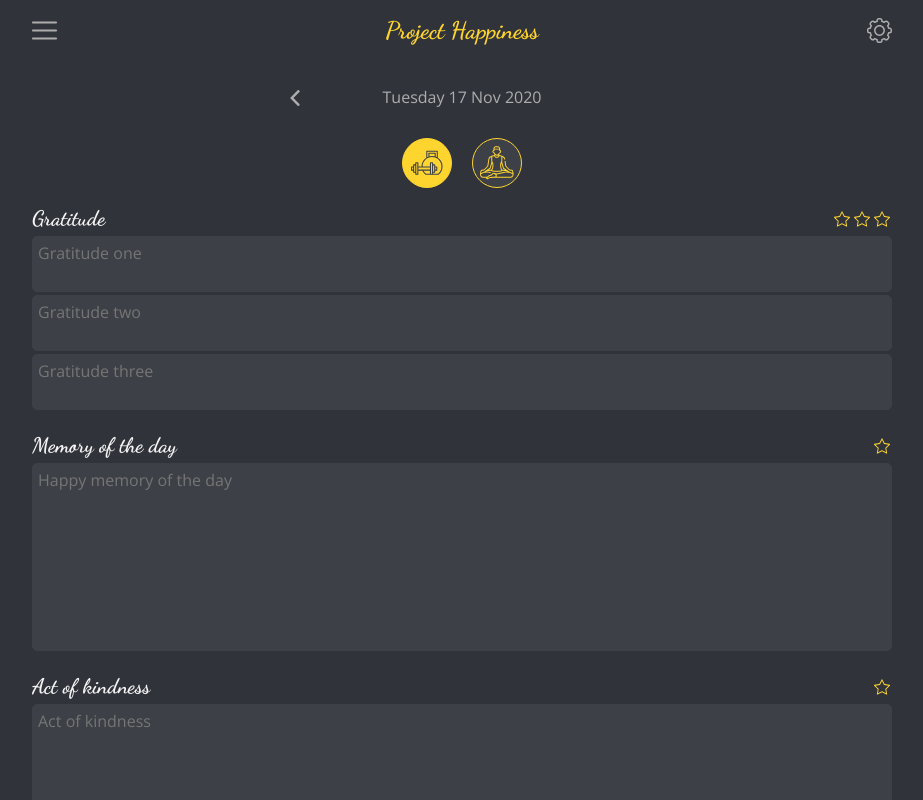
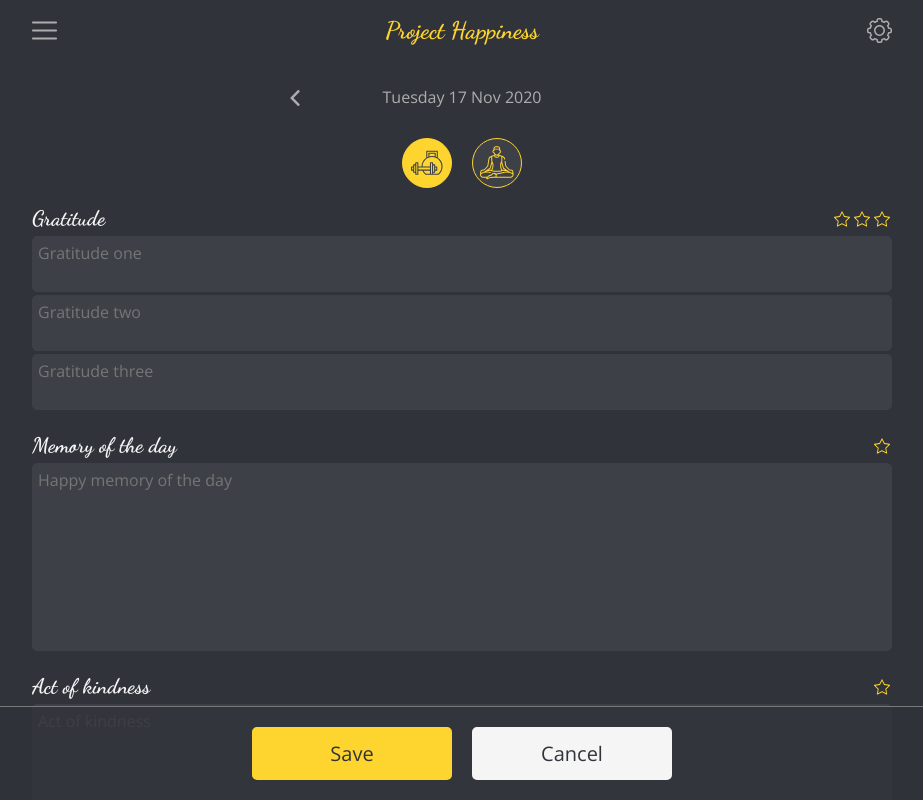
Before and after one commit to sasolini/project-happiness, a React (Create React App) app in the folder client/: page /single-day in a window 1280 px wide. Both pictures are taken after a click on the element 605 px from the left and 163 px from the top of the page. Shown: the top 800 px of the page, without its empty margins (178-1101 px from the left). Built offline with nearby package versions, Linux system fonts and the light colour scheme; no server answers.

Commit message:
implement update functionality and add cancel button to a diary

```diff
--- a/client/src/Pages/RegAndLoginPage/RegAndLoginPage.jsx
+++ b/client/src/Pages/RegAndLoginPage/RegAndLoginPage.jsx
@@ -66,7 +66,6 @@ const RegAndLoginPage = ({ type }) => {
       })
       .then(
         (response) => {
-          console.log(response.data);
           if (response.data.token) {
             localStorage.setItem("user", JSON.stringify(response.data));
           }
--- a/client/src/Pages/SingleDayPage/SingleDayPage.jsx
+++ b/client/src/Pages/SingleDayPage/SingleDayPage.jsx
@@ -1,4 +1,4 @@
-import React, { useState, useEffect, useMemo } from "react";
+import React, { useState, useEffect, useCallback } from "react";
 import axios from "axios";
 
 import authHeader from "../../services/auth-header";
@@ -18,16 +18,6 @@ const SingleDayPage = () => {
   const [currentDate, setCurrentDate] = useState(
     new Date(new Date().toDateString())
   );
-  const [workout, setWorkout] = useState(false);
-  const [meditation, setMeditation] = useState(false);
-  const [gratitude1, setGratitude1] = useState("");
-  const [gratitude2, setGratitude2] = useState("");
-  const [gratitude3, setGratitude3] = useState("");
-  const [memoryOfTheDay, setMemoryOfTheDay] = useState("");
-  const [actOfKindness, setActOfKindness] = useState("");
-  const [dbData, setDbData] = useState({});
-
-  const inputForm = document.getElementsByTagName("form")[0];
 
   const initialState = {
     workout: false,
@@ -39,17 +29,71 @@ const SingleDayPage = () => {
     kindness: "",
   };
 
-  // const initialState = useMemo(() => {
-  //   return {
-  //     workout: false,
-  //     meditation: false,
-  //     gratitude1: "",
-  //     gratitude2: "",
-  //     gratitude3: "",
-  //     memory: "",
-  //     kindness: "",
-  //   };
-  // });
+  const [workout, setWorkout] = useState(false);
+  const [meditation, setMeditation] = useState(false);
+  const [gratitude1, setGratitude1] = useState("");
+  const [gratitude2, setGratitude2] = useState("");
+  const [gratitude3, setGratitude3] = useState("");
+  const [memoryOfTheDay, setMemoryOfTheDay] = useState("");
+  const [actOfKindness, setActOfKindness] = useState("");
+  const [dbData, setDbData] = useState(initialState);
+  const [hasChanges, setHasChanges] = useState(false);
+
+  const inputForm = document.getElementsByTagName("form")[0];
+
+  const checkForChanges = useCallback(() => {
+    if (
+      dbData.workout !== workout ||
+      dbData.meditation !== meditation ||
+      dbData.gratitude1 !== gratitude1 ||
+      dbData.gratitude2 !== gratitude2 ||
+      dbData.gratitude3 !== gratitude3 ||
+      dbData.memory !== memoryOfTheDay ||
+      dbData.kindness !== actOfKindness
+    ) {
+      return true;
+    } else {
+      return false;
+    }
+  }, [
+    dbData,
+    workout,
+    meditation,
+    gratitude1,
+    gratitude2,
+    gratitude3,
+    memoryOfTheDay,
+    actOfKindness,
+  ]);
+
+  useEffect(() => {
+    const fetchData = async () => {
+      try {
+        const res = await axios.get(
+          `http://127.0.0.1:9000/diaries?created=${currentDate.toISOString()}`,
+          {
+            headers: authHeader(),
+          }
+        );
+        const diary = res.data[0];
+        if (diary) {
+          setDbData(diary);
+          setWorkout(diary.workout);
+          setMeditation(diary.meditation);
+          setGratitude1(diary.gratitude1);
+          setGratitude2(diary.gratitude2);
+          setGratitude3(diary.gratitude3);
+          setMemoryOfTheDay(diary.memory);
+          setActOfKindness(diary.kindness);
+        }
+      } catch (e) {
+        console.log(e);
+      }
+    };
+
+    fetchData();
+    console.log("useEffect");
+  }, [currentDate]);
 
   const setInitialState = () => {
     setWorkout(initialState.workout);
@@ -61,36 +105,20 @@ const SingleDayPage = () => {
     setActOfKindness(initialState.kindness);
   };
 
+  const resetToDbData = () => {
+    inputForm.reset();
+    setWorkout(dbData.workout);
+    setMeditation(dbData.meditation);
+    setGratitude1(dbData.gratitude1);
+    setGratitude2(dbData.gratitude2);
+    setGratitude3(dbData.gratitude3);
+    setMemoryOfTheDay(dbData.memory);
+    setActOfKindness(dbData.kindness);
+  };
+
   useEffect(() => {
-    axios
-      .get(
-        `http://127.0.0.1:9000/diaries?created=${currentDate.toISOString()}`,
-        {
-          headers: authHeader(),
-        }
-      )
-      .then(
-        (response) => {
-          const fetchData = response.data[0];
-          if (fetchData) {
-            setDbData(fetchData);
-            setWorkout(fetchData.workout);
-            setMeditation(fetchData.meditation);
-            setGratitude1(fetchData.gratitude1);
-            setGratitude2(fetchData.gratitude2);
-            setGratitude3(fetchData.gratitude3);
-            setMemoryOfTheDay(fetchData.memory);
-            setActOfKindness(fetchData.kindness);
-          } else {
-            // setDbData(initialState);
-          }
-        },
-        (error) => {
-          console.log(error);
-        }
-      );
-    console.log("useEffect");
-  }, [currentDate]);
+    setHasChanges(checkForChanges());
+  }, [hasChanges, checkForChanges]);
 
   const getGratitudeStars = () => {
     let stars = 0;
@@ -113,26 +141,9 @@ const SingleDayPage = () => {
     if (activity === "meditation") setMeditation(!meditation);
   };
 
-  const checkForChanges = () => {
-    if (
-      dbData.workout !== workout ||
-      dbData.meditation !== meditation ||
-      dbData.gratitude1 !== gratitude1 ||
-      dbData.gratitude2 !== gratitude2 ||
-      dbData.gratitude3 !== gratitude3 ||
-      dbData.memory !== memoryOfTheDay ||
-      dbData.kindness !== actOfKindness
-    ) {
-      return true;
-    } else {
-      return false;
-    }
-  };
-
   const dateClickHandler = (step) => {
     const newDate = new Date(currentDate);
 
-    console.log("hasChanges: ", checkForChanges());
     if (checkForChanges()) {
       alert("Please save the changes");
       return;
@@ -161,7 +172,6 @@ const SingleDayPage = () => {
         break;
       case "hmod":
         setMemoryOfTheDay(val);
-        // console.log(memoryOfTheDay);
         break;
       case "aok":
         setActOfKindness(val);
@@ -195,24 +205,27 @@ const SingleDayPage = () => {
         }
       );
 
-      console.log(response);
+      setDbData(response.data);
     } catch (e) {
       console.log(e);
     }
   };
 
-  const updateUserData = async () => {
+  const updateUserData = async (id) => {
+    const data = getCurrentState();
+    delete data.created;
+
     try {
       const response = await axios.patch(
-        "http://127.0.0.1:9000/diaries",
+        `http://127.0.0.1:9000/diaries/${id}`,
 
-        getCurrentState(),
+        data,
         {
           headers: authHeader(),
         }
       );
 
-      console.log(response);
+      setDbData(response.data);
     } catch (e) {
       console.log(e);
     }
@@ -221,8 +234,11 @@ const SingleDayPage = () => {
   const handleSubmit = (e) => {
     e.preventDefault();
 
-    // updateUserData() //TODO
-    postUserData();
+    if (dbData._id) {
+      updateUserData(dbData._id);
+    } else {
+      postUserData();
+    }
   };
 
   return (
@@ -300,10 +316,18 @@ const SingleDayPage = () => {
             placeholder="Act of kindness"
           />
         </SectionWrapper>
-        <CustomButton type="submit" styles={{ marginLeft: 0 }}>
-          Save
-        </CustomButton>
-        {/* <input type="submit" value="Save"></input> */}
+        {hasChanges && (
+          <div className={S.btnPopup}>
+            <CustomButton type="submit">Save</CustomButton>
+            <CustomButton
+              type="button"
+              inverted
+              clicked={() => resetToDbData()}
+            >
+              Cancel
+            </CustomButton>
+          </div>
+        )}
       </form>
     </main>
   );
--- a/client/src/Pages/SingleDayPage/SingleDayPage.module.scss
+++ b/client/src/Pages/SingleDayPage/SingleDayPage.module.scss
@@ -7,3 +7,21 @@
 .dateNav {
   margin-bottom: 2rem;
 }
+
+.btnPopup {
+  position: fixed;
+  bottom: 0;
+  left: 50%;
+  display: flex;
+  justify-content: center;
+  background-color: var(--color-dark-a8);
+  transform: translate(-50%, 0);
+  width: 100%;
+  border-top: 1px solid var(--color-grey);
+  // height: 5rem;
+  button {
+    width: 20rem;
+    max-width: 40vw;
+    margin: 2rem 1rem;
+  }
+}
--- a/client/src/components/Custom-button/Custom-button.jsx
+++ b/client/src/components/Custom-button/Custom-button.jsx
@@ -3,10 +3,16 @@ import PropTypes from "prop-types";
 
 import S from "./Custom-button.module.scss";
 
-const CustomButton = ({ children, inverted, styles, type = "button" }) => {
+const CustomButton = ({
+  children,
+  inverted,
+  styles,
+  type = "button",
+  clicked,
+}) => {
   const btnCn = inverted ? `${S.btn} ${S.inverted}` : S.btn;
   return (
-    <button type={type} style={styles} className={btnCn}>
+    <button type={type} style={styles} className={btnCn} onClick={clicked}>
       {children}
     </button>
   );
@@ -16,6 +22,7 @@ CustomButton.propTypes = {
   children: PropTypes.node.isRequired,
   inverted: PropTypes.bool,
   styles: PropTypes.object,
+  clicked: PropTypes.func,
 };
 
 export default CustomButton;
--- a/client/src/components/input-field/input-field.jsx
+++ b/client/src/components/input-field/input-field.jsx
@@ -19,7 +19,7 @@ const InputField = ({
       <div style={styles} className={S.inputGroup}>
         {label && <label htmlFor={name}>{label}</label>}
         <input
-          onChange={changed}
+          onInput={changed}
           type={type}
           name={name}
           id={name}
@@ -33,7 +33,7 @@ const InputField = ({
       <div style={styles} className={S.inputGroup}>
         {label && <label for={name}>{label}</label>}
         <textarea
-          onChange={changed}
+          onInput={changed}
           name={name}
           id={name}
           defaultValue={value}
--- a/client/src/index.scss
+++ b/client/src/index.scss
@@ -6,6 +6,7 @@
 
   --color-light: hsl(0, 0%, 96%);
   --color-dark: hsl(225, 8%, 21%);
+  --color-dark-a8: hsla(225, 8%, 21%, 0.8);
   --color-grey-light: hsl(220, 1%, 68%);
   --color-grey: hsl(220, 1%, 48%);
   --color-grey-dark: hsl(222, 7%, 26%);
```
Also changed, not shown: 1 other file (tests, documents, lock files or other folders).
